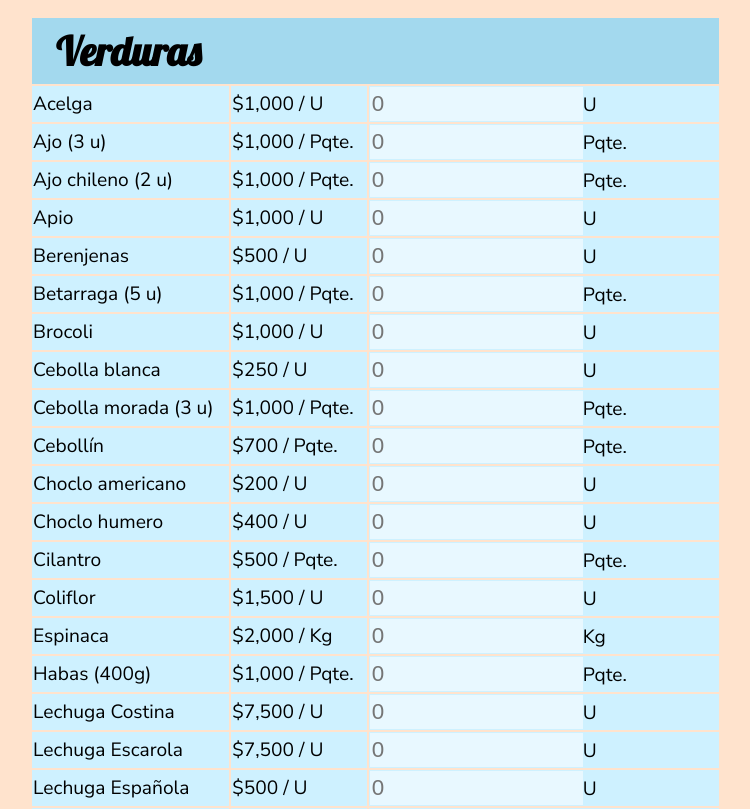
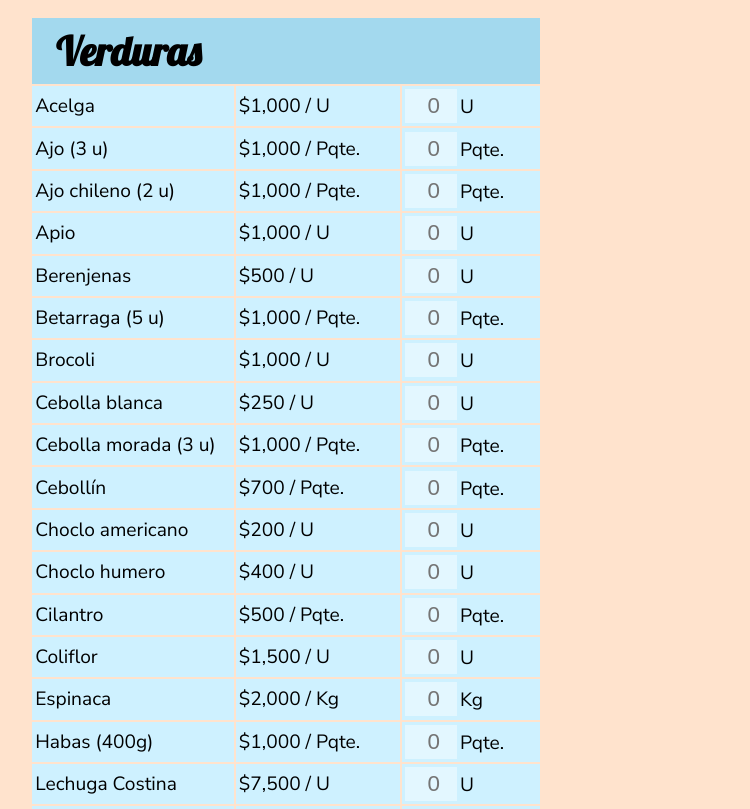
Before and after one commit to famellad/test-miferia, a plain HTML site: page index.html in a window 1280 px wide. Shown: the top 809 px of the page, without its empty margins (160-910 px from the left). Drawn offline with Linux system fonts and the light colour scheme.

Commit message:
Improves styling.

```diff
--- a/feria.css
+++ b/feria.css
@@ -29,7 +29,8 @@ html, body {
     margin: 1rem;
 }
 
-#tabla-verduras .cell{
+#tabla-verduras .sel-cell, #tabla-verduras .price-cell, #tabla-verduras .name-cell{
+    padding: 0.2rem;
     background: rgb(206, 241, 255);
 }
 
@@ -42,10 +43,21 @@ html, body {
     background: rgb(163, 217, 238);
 }
 
+#tabla-verduras .name-cell {
+    width: 40%;
+}
+
 .cantidad {
-    background: rgb(232, 248, 255);
+    /*background: rgb(232, 248, 255);*/
+    text-align: right;
+    background: rgb(227, 247, 255);
     border: none;
-    width: 60%;
+    margin-right: 0.2rem;
+    width: 3rem;
+}
+
+.cell .unit {
+    font-size: 1rem;
 }
 
 .large {
--- a/mfc.js
+++ b/mfc.js
@@ -55,7 +55,7 @@ function parsePricing (row, lineElements) {
     // Create new cell to hold data
     var cell = row.insertCell(-1);
 
-    cell.className = "cell";
+    cell.className = "price-cell";
 
     // Write price per unit
     cell.textContent = "$" + addSeparator(lineElements[2]) + " / " + lineElements[1];
@@ -69,7 +69,8 @@ function selectorCell (row, lineElements) {
     // Create a span element to hold the unit
     var span = document.createElement("span");
 
-    cell.className = "cell";
+    cell.className = "sel-cell";
+    span.className = "unit";
 
     // Set selector as number and initialize at 0
     input.type = "number";
@@ -124,7 +125,7 @@ function generateTable (csvLines) {
         else {
             // Write name of product
             var nameCell = row.insertCell(-1);
-            nameCell.className = "cell";
+            nameCell.className = "name-cell";
 
             nameCell.textContent = lineElements[0];
 
```
